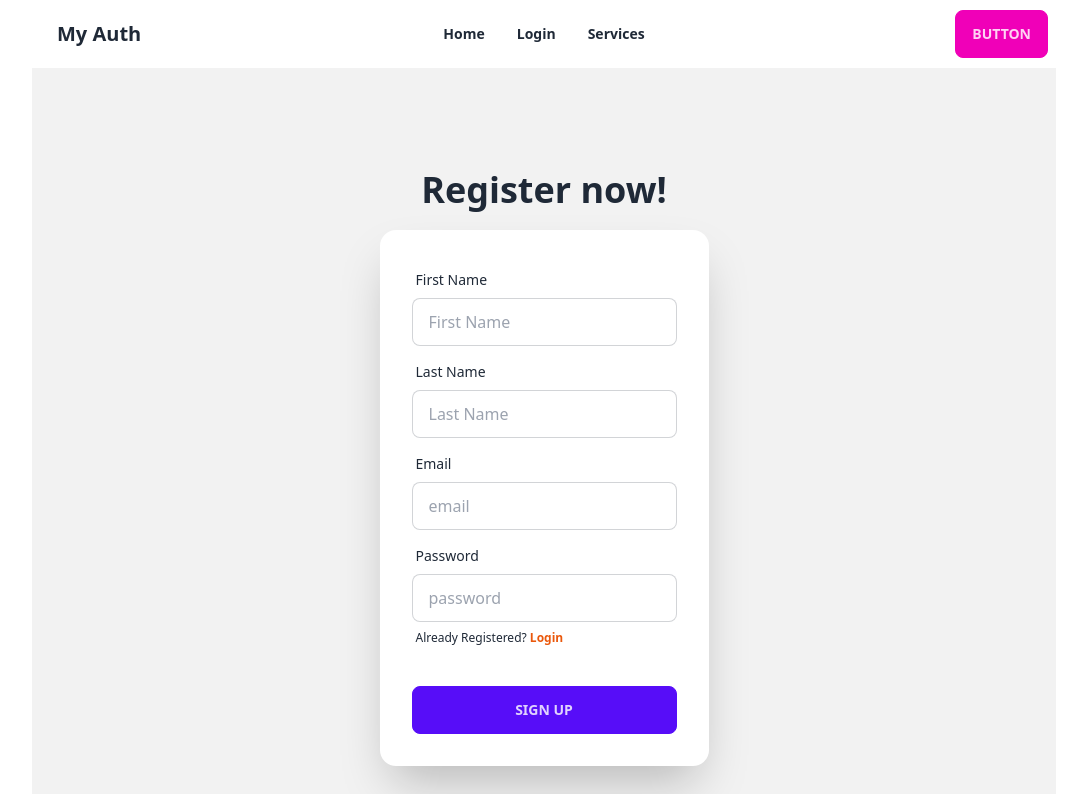
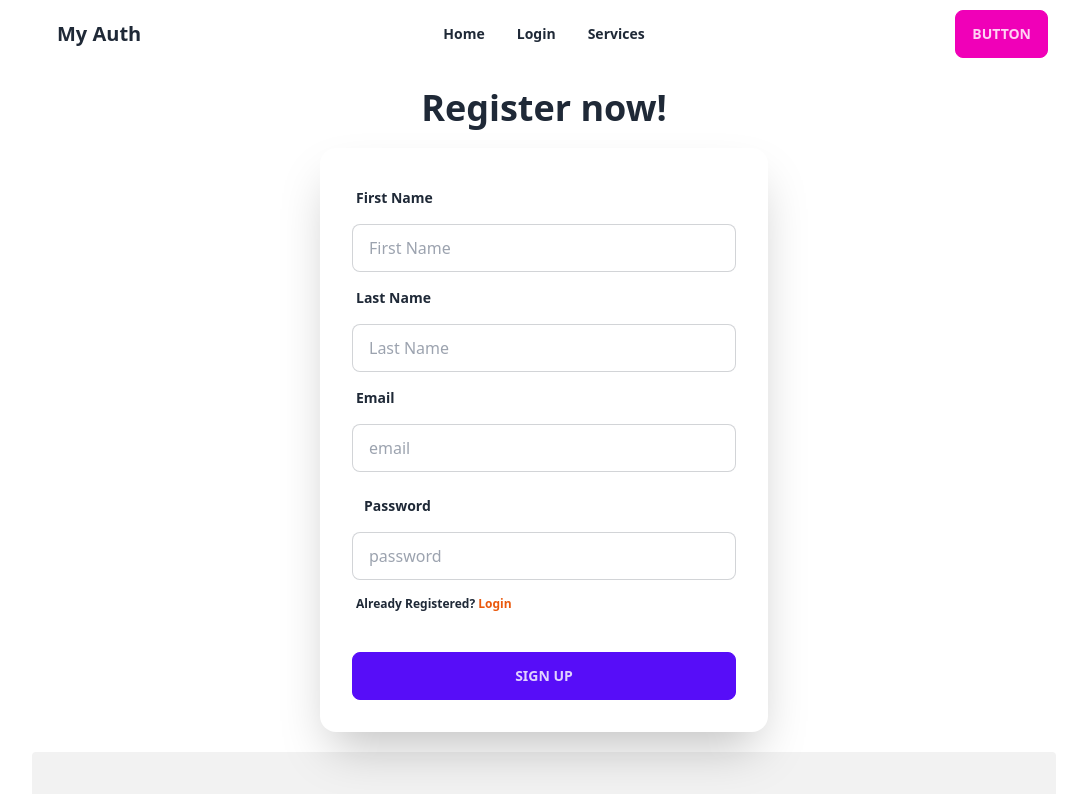
Before and after one commit to mazhars-git/auth-project, a React (Vite) app: page /signup in a window 1280 px wide. Shown: the top 794 px of the page, without its empty margins (96-1183 px from the left). Built offline with nearby package versions, Linux system fonts and the light colour scheme.

Commit message:
update signup and login

```diff
--- a/src/Components/Pages/Login/Login.jsx
+++ b/src/Components/Pages/Login/Login.jsx
@@ -9,7 +9,7 @@ const Login = () => {
 
 
     return (
-        <div className="hero min-h-screen bg-base-200">
+        <div className="max-w-md m-auto min-h-screen">
             <div className="">
                 <div className="text-center pb-5">
                     <h1 className="text-4xl font-bold">Login now!</h1>
@@ -19,17 +19,17 @@ const Login = () => {
 
                     <form onSubmit={() => handleLogin()} className="card-body">
                         <div className="form-control">
-                            <label className="label">
+                            <label className="label mb-2 font-semibold">
                                 <span className="label-text">Email</span>
                             </label>
                             <input type="text" name='email' placeholder="email" className="input input-bordered" />
                         </div>
                         <div className="form-control">
-                            <label className="label">
+                            <label className="label mb-2 font-semibold">
                                 <span className="label-text">Password</span>
                             </label>
                             <input type="text" name='password' placeholder="password" className="input input-bordered" />
-                            <label className="label">
+                            <label className="label mt-2 font-semibold">
                                 <a href="#" className="label-text-alt link link-hover">Not Registered? <Link className='text-orange-600 font-bold' to="/signup">Sign Up</Link> </a>
                             </label>
                         </div>
--- a/src/Components/Pages/SignUp/SignUp.jsx
+++ b/src/Components/Pages/SignUp/SignUp.jsx
@@ -7,39 +7,39 @@ const SignUp = () => {
     }
 
     return (
-        <div className="hero min-h-screen bg-base-200">
+        <div className="max-w-md m-auto py-5">
             <div className="">
                 <div className="text-center pb-5">
                     <h1 className="text-4xl font-bold">Register now!</h1>
                 </div>
 
-                <div className="card w-full max-w-lm shadow-2xl bg-base-100">
+                <div className="card w-full shadow-2xl bg-base-100">
 
                     <form onSubmit={() => handleSignUp()} className="card-body">
                         <div className="form-control">
-                            <label className="label">
+                            <label className="label mb-2 font-semibold">
                                 <span className="label-text">First Name</span>
                             </label>
                             <input type="text" name='firstName' placeholder="First Name" className="input input-bordered" />
                         </div>
                         <div className="form-control">
-                            <label className="label">
+                            <label className="label mb-2 font-semibold">
                                 <span className="label-text">Last Name</span>
                             </label>
                             <input type="text" name='lastName' placeholder="Last Name" className="input input-bordered" />
                         </div>
                         <div className="form-control">
-                            <label className="label">
+                            <label className="label mb-2 font-semibold">
                                 <span className="label-text">Email</span>
                             </label>
                             <input type="text" name='email' placeholder="email" className="input input-bordered" />
                         </div>
                         <div className="form-control">
-                            <label className="label">
+                            <label className="label m-2 font-semibold">
                                 <span className="label-text">Password</span>
                             </label>
                             <input type="text" name='password' placeholder="password" className="input input-bordered" />
-                            <label className="label">
+                            <label className="label mt-2 font-semibold">
                                 <a href="#" className="label-text-alt link link-hover">Already Registered? <Link className='text-orange-600 font-bold' to="/login">Login</Link> </a>
                             </label>
                         </div>
```
